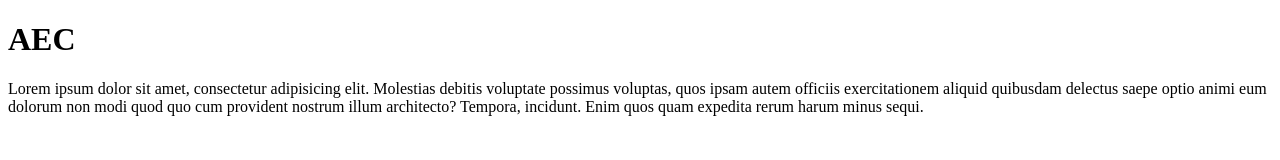
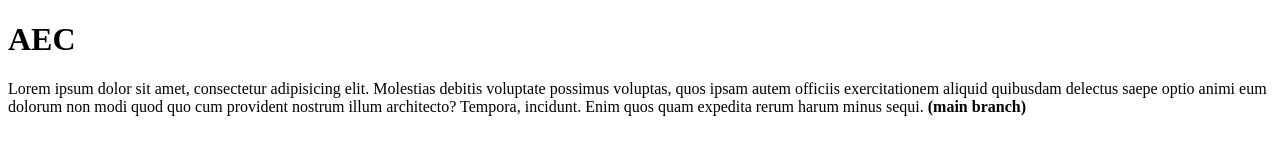
Before and after one commit to sujoyghosal2003/kuch_bhee, a plain HTML site: page kuch_bhee/index.html in a window 1280 px wide. Drawn offline with Linux system fonts and the light colour scheme.

Commit message:
Added main branch

```diff
--- a/kuch_bhee/index.html
+++ b/kuch_bhee/index.html
@@ -9,7 +9,7 @@
 <body>
     <header>
         <h1>AEC</h1>
-    <p>Lorem ipsum dolor sit amet, consectetur adipisicing elit. Molestias debitis voluptate possimus voluptas, quos ipsam autem officiis exercitationem aliquid quibusdam delectus saepe optio animi eum dolorum non modi quod quo cum provident nostrum illum architecto? Tempora, incidunt. Enim quos quam expedita rerum harum minus sequi.</p>
+    <p>Lorem ipsum dolor sit amet, consectetur adipisicing elit. Molestias debitis voluptate possimus voluptas, quos ipsam autem officiis exercitationem aliquid quibusdam delectus saepe optio animi eum dolorum non modi quod quo cum provident nostrum illum architecto? Tempora, incidunt. Enim quos quam expedita rerum harum minus sequi. <b>(main branch)</b></p>
     </header>
 </body>
 </html>
```
